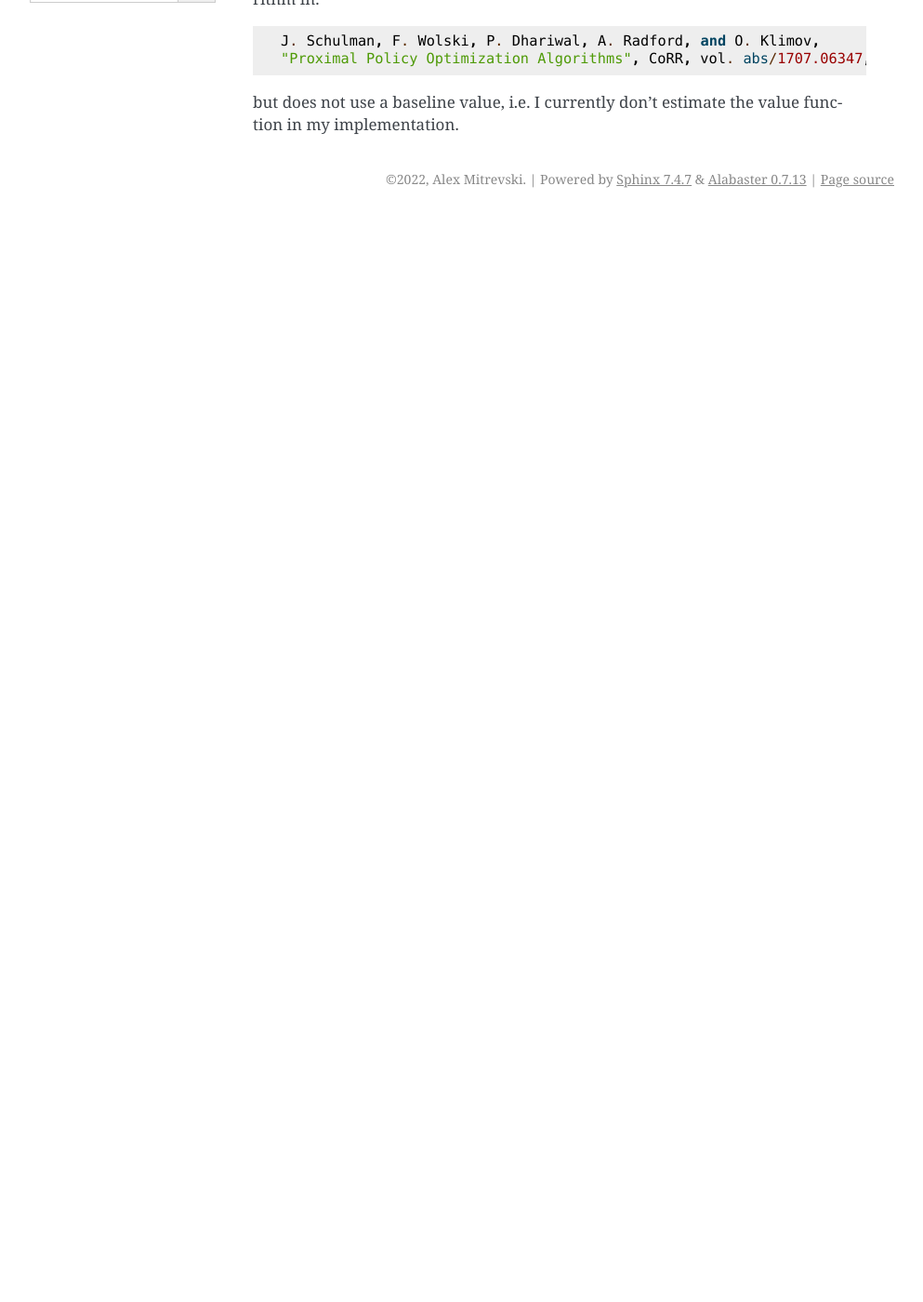
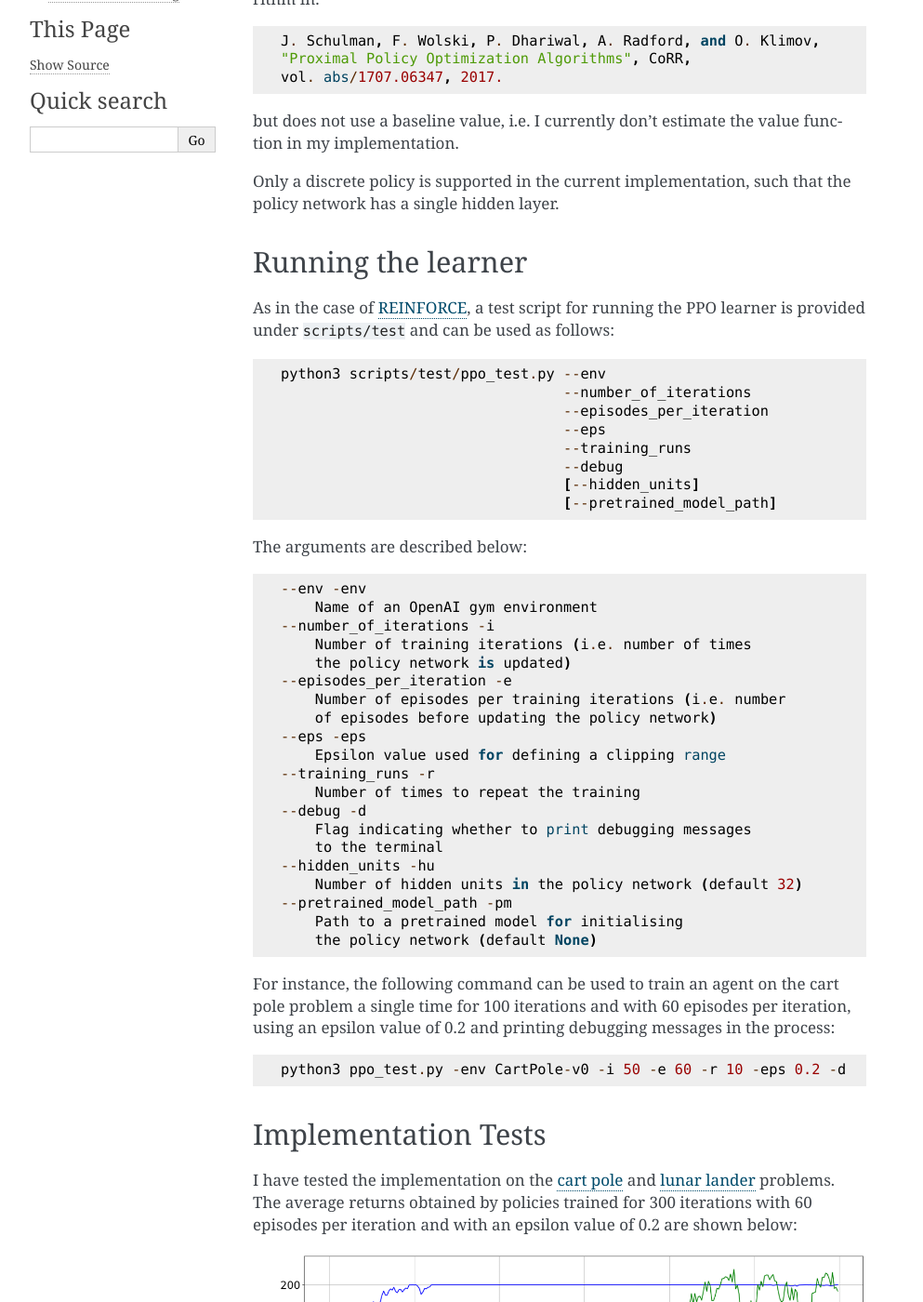
Before and after one commit to alex-mitrevski/how-do-you-learn, a Sphinx documentation site: the page built from docs/source/rl/ppo.rst, in a window 1280 px wide and 1400 px high, scrolled down 196 px. Shown: the whole window at 93% size, without its empty margins (148-1141 px from the left). Built offline with Sphinx 7.4.7, drawn with Linux system fonts in a browser that asks for light colours; before the commit the page ends 900 px from its top, so only the background shows below that; some of the changed text lies outside the part shown.

Commit message:
[docs/source/rl/ppo] Documented the implementation and evaluation
As in the case of REINFORCE, this includes a description of:
* the test script parameters
* the evaluation of the implementation on the cart pole and the lunar
   lander problems
* the comparison of training with and without pretraining, on the cart
  pole and mountain car problems

```diff
--- a/docs/source/rl/ppo.rst
+++ b/docs/source/rl/ppo.rst
@@ -4,7 +4,81 @@ Proximal Policy Optimization (PPO)
 The implementation of PPO generally follows the original description of the algorithm in::
 
     J. Schulman, F. Wolski, P. Dhariwal, A. Radford, and O. Klimov,
-    "Proximal Policy Optimization Algorithms", CoRR, vol. abs/1707.06347, 2017.
-
+    "Proximal Policy Optimization Algorithms", CoRR,
+    vol. abs/1707.06347, 2017.
 
 but does not use a baseline value, i.e. I currently don't estimate the value function in my implementation.
+
+Only a discrete policy is supported in the current implementation, such that the policy network has a single hidden layer.
+
+-------------------
+Running the learner
+-------------------
+
+As in the case of :doc:`REINFORCE <reinforce>`, a test script for running the PPO learner is provided under ``scripts/test`` and can be used as follows::
+
+    python3 scripts/test/ppo_test.py --env
+                                     --number_of_iterations
+                                     --episodes_per_iteration
+                                     --eps
+                                     --training_runs
+                                     --debug
+                                     [--hidden_units]
+                                     [--pretrained_model_path]
+
+The arguments are described below::
+
+    --env -env
+        Name of an OpenAI gym environment
+    --number_of_iterations -i
+        Number of training iterations (i.e. number of times
+        the policy network is updated)
+    --episodes_per_iteration -e
+        Number of episodes per training iterations (i.e. number
+        of episodes before updating the policy network)
+    --eps -eps
+        Epsilon value used for defining a clipping range
+    --training_runs -r
+        Number of times to repeat the training
+    --debug -d
+        Flag indicating whether to print debugging messages
+        to the terminal
+    --hidden_units -hu
+        Number of hidden units in the policy network (default 32)
+    --pretrained_model_path -pm
+        Path to a pretrained model for initialising
+        the policy network (default None)
+
+For instance, the following command can be used to train an agent on the cart pole problem a single time for 100 iterations and with 60 episodes per iteration, using an epsilon value of 0.2 and printing debugging messages in the process::
+
+    python3 ppo_test.py -env CartPole-v0 -i 50 -e 60 -r 10 -eps 0.2 -d
+
+--------------------
+Implementation Tests
+--------------------
+
+I have tested the implementation on the `cart pole <https://github.com/openai/gym/blob/master/gym/envs/classic_control/cartpole.py>`_ and `lunar lander <https://github.com/openai/gym/blob/master/gym/envs/box2d/lunar_lander.py>`_ problems. The average returns obtained by policies trained for 300 iterations with 60 episodes per iteration and with an epsilon value of 0.2 are shown below:
+
+.. image:: images/ppo_tests.png
+   :width: 800
+   :alt: Average returns obtained on the cart pole and lunar lander problems using PPO
+
+Compared to REINFORCE, PPO generally leads to a more stable evolution of the return, which is to be expected given that the algorithm aims to prevent large policy updates.
+
+----------------------
+Effects of Pretraining
+----------------------
+
+As in the case of :doc:`REINFORCE <reinforce>`, I have also performed an evaluation of the effect of policy pretraining on the training process. The evalution conditions are exactly the same as in the REINFORCE case, namely pretraining is done using behavioural cloning and three policy networks are trained (one without pretraining and two with pretraining, differing in the number of pretraining epochs), using an epsilon value of ``0.2`` in all cases. The results of the comparison are shown in the figure below:
+
+.. image:: images/ppo_cart_pole_pretraining_comparison.png
+   :width: 800
+   :alt: Comparison of average returns obtained on the cart pole problem using PPO with and without pretraining
+
+The results are similar as in the case of REINFORCE, but PPO leads to a smaller training variance (the variance should be even smaller if a baseline value is included).
+
+Once again, the benefit of pretraining is more visible on the `mountain car <https://github.com/openai/gym/blob/master/gym/envs/classic_control/mountain_car.py>`_ problem (results in the figure below), where the agent is not making any learning process if it is trained from scratch, but makes at least some constant progress with a pretrained policy.
+
+.. image:: images/ppo_mountain_car_pretraining_comparison.png
+   :width: 800
+   :alt: Comparison of average returns obtained on the mountain car problem using PPO with and without pretraining
```
Also changed, not shown: docs/source/rl/images/ppo_cart_pole_pretraining_comparison.png (added), docs/source/rl/images/ppo_mountain_car_pretraining_comparison.png (added), docs/source/rl/images/ppo_tests.png (added).
